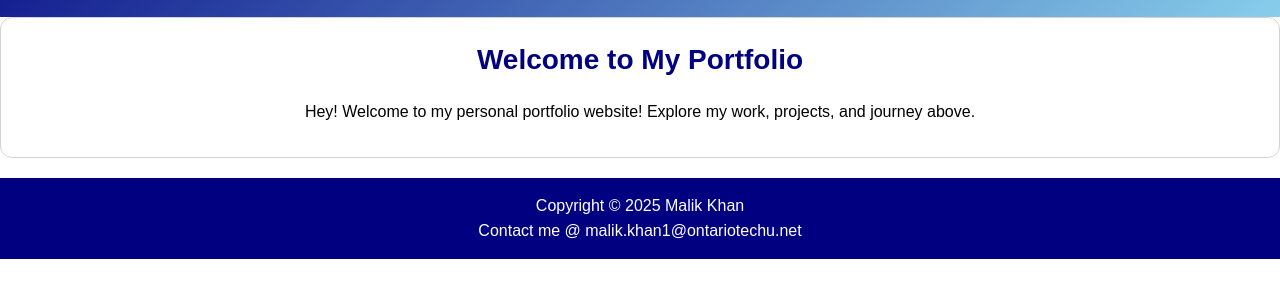
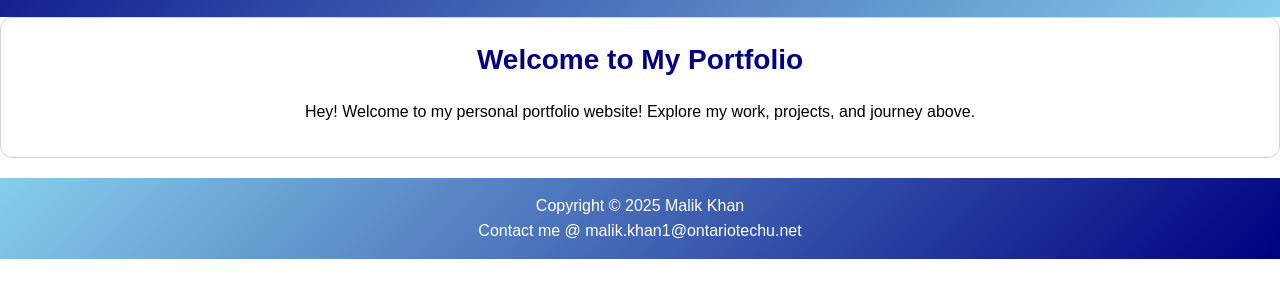
Before and after one commit to malekmk333/Assignment-1-Web-Script, a plain HTML site: page index.html in a window 1280 px wide. Shown: the part 236-534 px from the top of the page. Drawn offline with Linux system fonts and the light colour scheme.

Commit message:
Changed background of footer to match header

```diff
--- a/css/base.css
+++ b/css/base.css
@@ -133,7 +133,7 @@ input, textarea {
 /* Footer */
 #myportfoliofooter {
     text-align: center;
-    background-color: navy;
+    background: linear-gradient(315deg, navy, skyblue);
     color: white;
     padding: 15px;
 }
```
